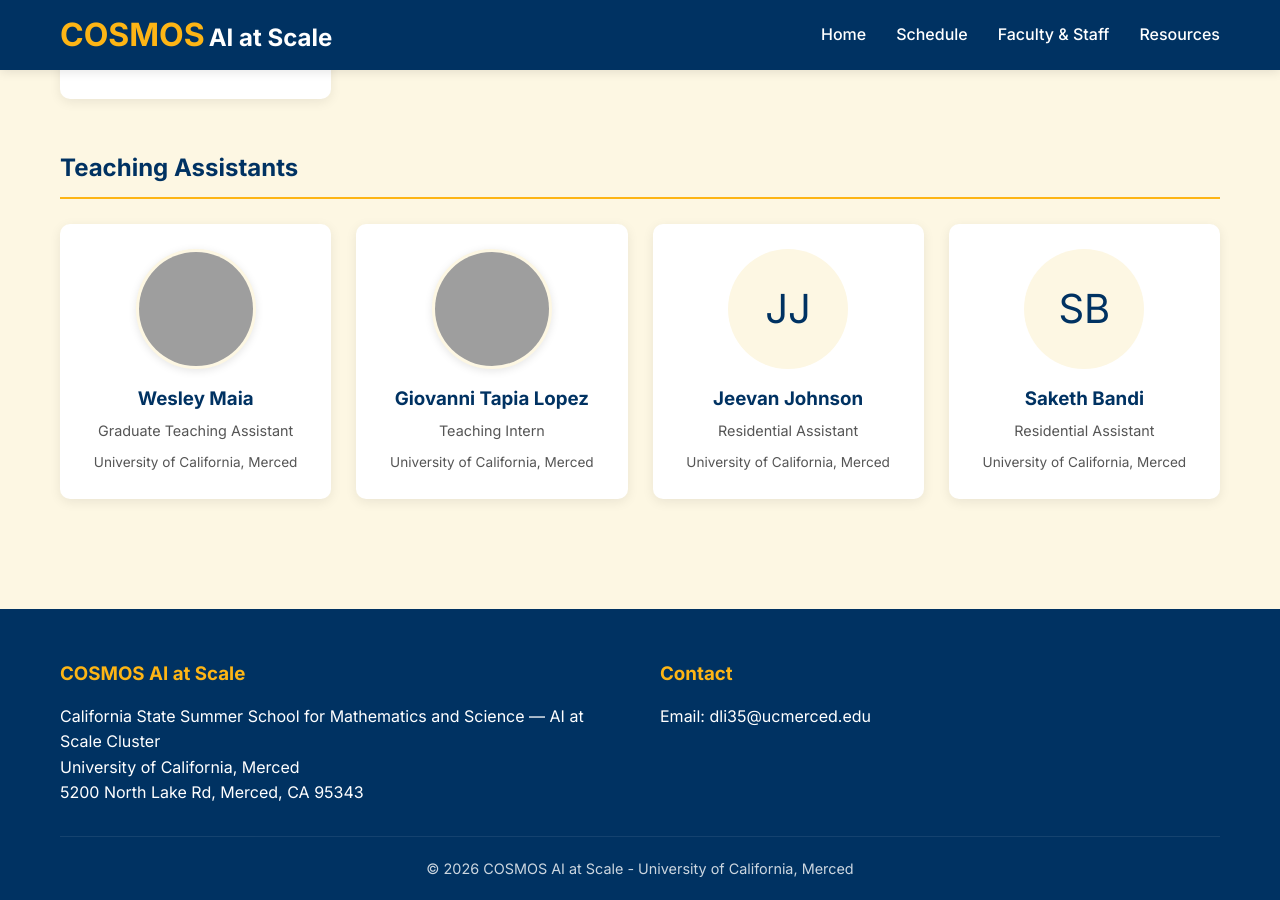
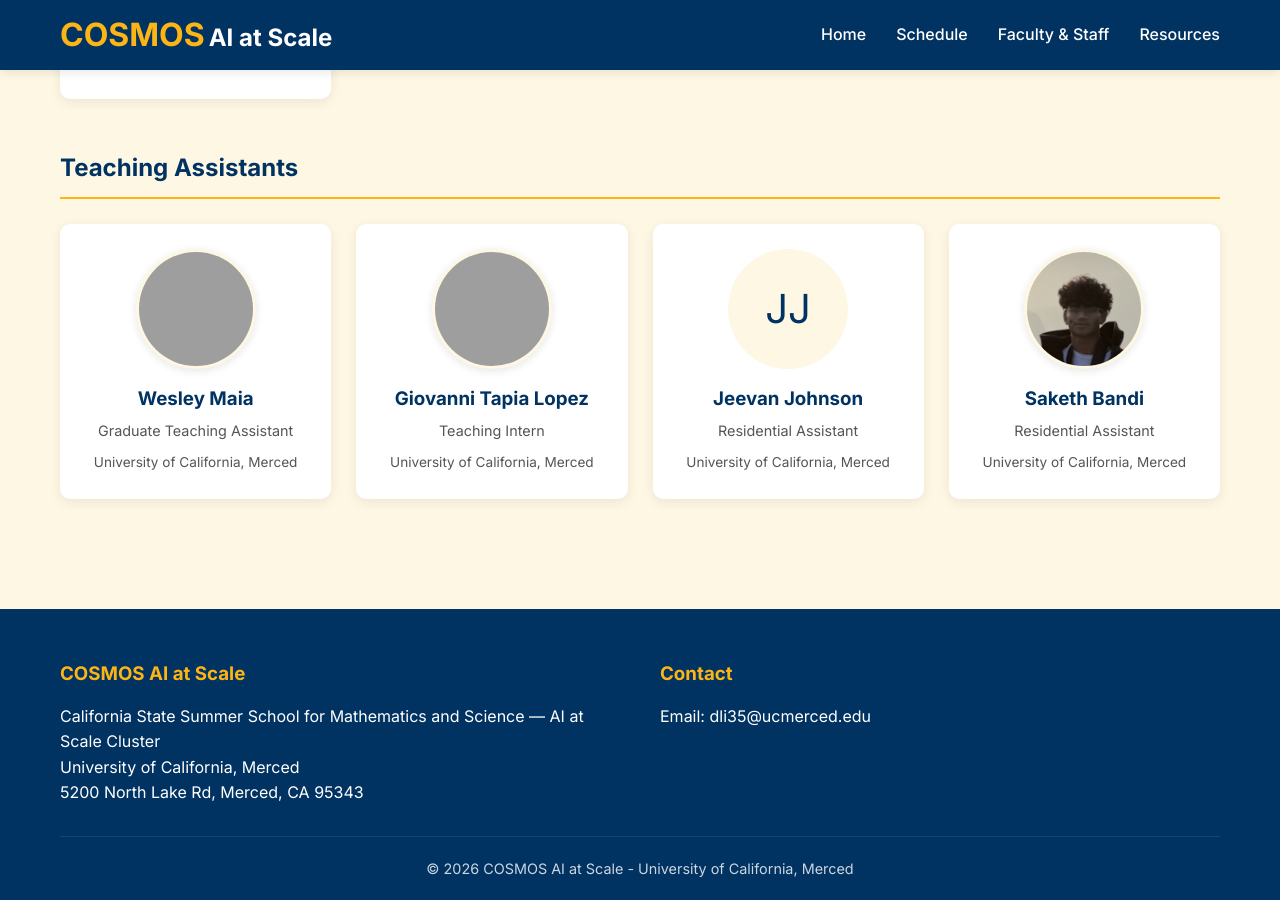
Before and after one commit to cosmos-ai-ucm/cosmos-ai-ucm.github.io, a Jekyll site: the page built from staff.html, in a window 1280 px wide and 900 px high, scrolled down 1217 px. Built offline with Jekyll 4.4.1, drawn with Linux system fonts in a browser that asks for light colours; grey boxes are pictures that could not be loaded.

Commit message:
Add Saketh's photo to Faculty & Staff page
Co-Authored-By: Claude Opus 4.7 <noreply@anthropic.com>

```diff
--- a/staff.html
+++ b/staff.html
@@ -111,7 +111,7 @@ title: Faculty and Staff
           <p class="affiliation">University of California, Merced</p>
         </div>
         <div class="person-card">
-          <div class="person-avatar">SB</div>
+          <img src="{{ '/assets/images/saketh.jpg' | relative_url }}" alt="Saketh Bandi" class="person-avatar">
           <h3>Saketh Bandi</h3>
           <p class="role">Residential Assistant</p>
           <p class="affiliation">University of California, Merced</p>
```
Also changed, not shown: assets/images/saketh.jpg (added).
